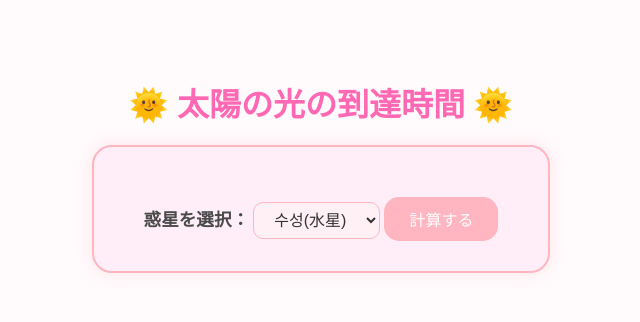
After one commit to Saaatsuki/PHP, a PHP site: page /index02.php in a window 1280 px wide. The commit adds this page. Shown: the top 322 px of the page, without its empty margins (319-959 px from the left). Run offline with PHP 8.4, Linux system fonts and the light colour scheme.

Commit message:
철문 php #1 #2

```diff
--- /dev/null
+++ b/철문/250706/01/src/02.css
@@ -0,0 +1,69 @@
+/* 全体の背景とフォント設定 */
+body {
+    font-family: 'Segoe UI', 'Hiragino Kaku Gothic ProN', Meiryo, sans-serif;
+    background-color: #fffafc;
+    color: #4a4a4a;
+    text-align: center;
+    padding: 50px;
+}
+
+/* タイトルのデコレーション */
+h1, h2 {
+    color: #ff69b4;
+    font-size: 2em;
+    margin-bottom: 20px;
+}
+
+/* フォームのスタイル */
+form {
+    display: inline-block;
+    background-color: #ffeef7;
+    border: 2px solid #ffb6c1;
+    border-radius: 20px;
+    padding: 30px 50px;
+    box-shadow: 0 0 15px rgba(255, 182, 193, 0.3);
+}
+
+/* セレクトボックスとラベル */
+label {
+    font-weight: bold;
+    font-size: 1.1em;
+}
+
+select {
+    padding: 8px 16px;
+    font-size: 1em;
+    border-radius: 10px;
+    border: 1px solid #ffb6c1;
+    background-color: #fff0f5;
+    color: #333;
+    margin-top: 10px;
+}
+
+/* ボタンの装飾 */
+button {
+    margin-top: 20px;
+    background-color: #ffb6c1;
+    color: white;
+    border: none;
+    padding: 10px 25px;
+    font-size: 1em;
+    border-radius: 15px;
+    cursor: pointer;
+    transition: background-color 0.3s ease;
+}
+
+button:hover {
+    background-color: #ff69b4;
+}
+
+/* 結果表示のテキスト */
+p {
+    font-size: 1.2em;
+    margin-top: 20px;
+    color: #d63384;
+    background-color: #fff0f5;
+    padding: 10px 20px;
+    border-radius: 10px;
+    display: inline-block;
+}
--- /dev/null
+++ b/철문/250706/01/src/index02.php
@@ -0,0 +1,55 @@
+<!DOCTYPE html>
+<html lang="ja">
+<head>
+    <meta charset="UTF-8">
+    <meta name="viewport" content="width=device-width, initial-scale=1.0">
+    <title>光の到達時間</title>
+    <link rel="stylesheet" href="02.css">
+</head>
+<body>
+    <h1>🌞 太陽の光の到達時間 🌞</h1>
+
+    <!-- method="post" に修正し、actionは同じファイルを指定 -->
+    <form action="" method="post">
+        <label for="planet">惑星を選択：</label>
+        <select name="planet" id="planet" required>
+            <option value="수성">수성(水星)</option>
+            <option value="지구">지구(地球)</option>
+            <option value="화성">화성(火星)</option>
+            <option value="토성">토성(土星)</option>
+        </select>
+        <button type="submit">計算する</button>
+    </form>
+
+    <?php
+    // POSTリクエストのときだけ処理
+    if ($_SERVER["REQUEST_METHOD"] === "POST") {
+        $planet = $_POST['planet'];
+
+        // 距離と日本語名の設定
+        if ($planet === '수성') {
+            $distance = 57900000;
+            $planet_ja = "水星";
+        } elseif ($planet === '지구') {
+            $distance = 150000000;
+            $planet_ja = "地球";
+        } elseif ($planet === '화성') {
+            $distance = 230000000;
+            $planet_ja = "火星";
+        } elseif ($planet === '토성') {
+            $distance = 1429400000;
+            $planet_ja = "土星";
+        } else {
+            echo "<p>再入力してください。</p>";
+            exit;
+        }
+
+        // 光の速度で到達時間を計算（300,000 km/s）
+        $time = round(($distance / 300000) / 60, 3); // 秒→分
+
+        // 結果表示
+        echo "<p>☀️ 太陽から <strong>{$planet_ja}</strong> までの光の到達時間は <strong>{$time} 分</strong> です。</p>";
+    }
+    ?>
+</body>
+</html>
```
Also changed, not shown: 철문/250706/01/src/index.php (+20 -5 lines), 철문/250706/01/src/index03.php (added, +52 -0 lines).
